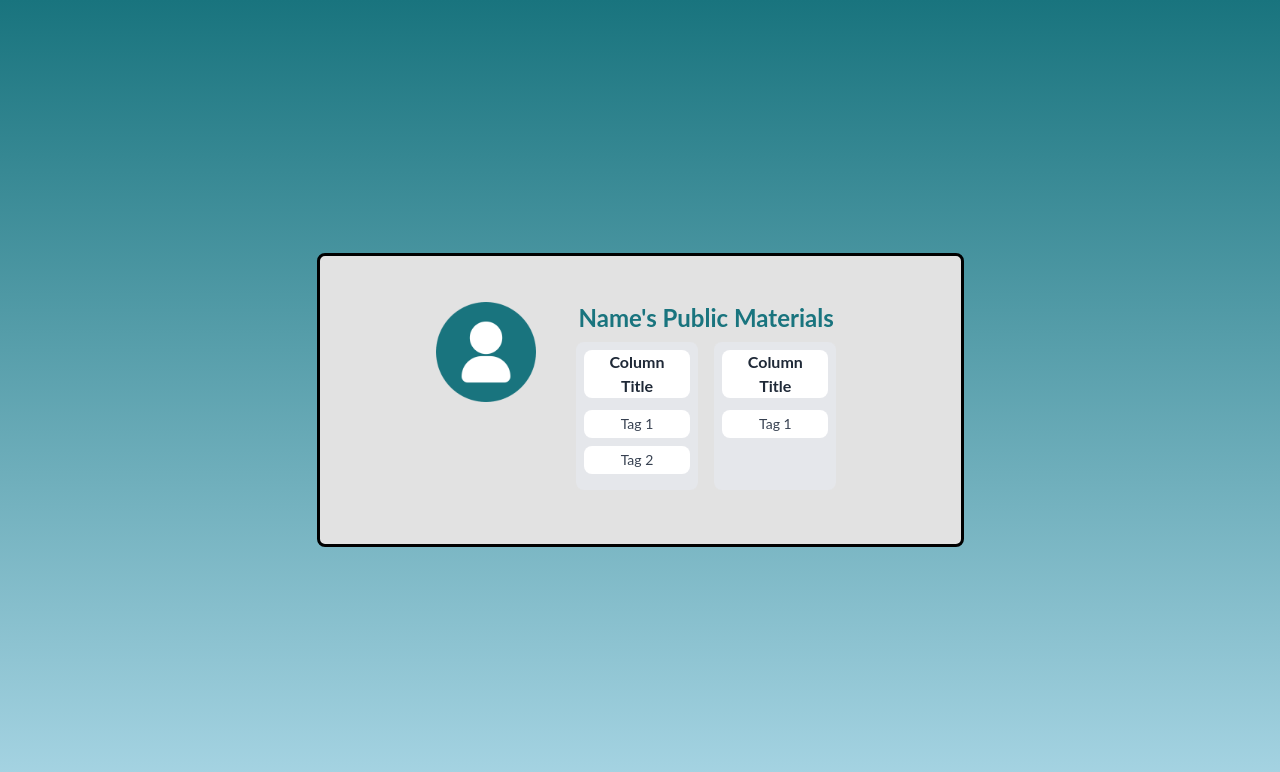
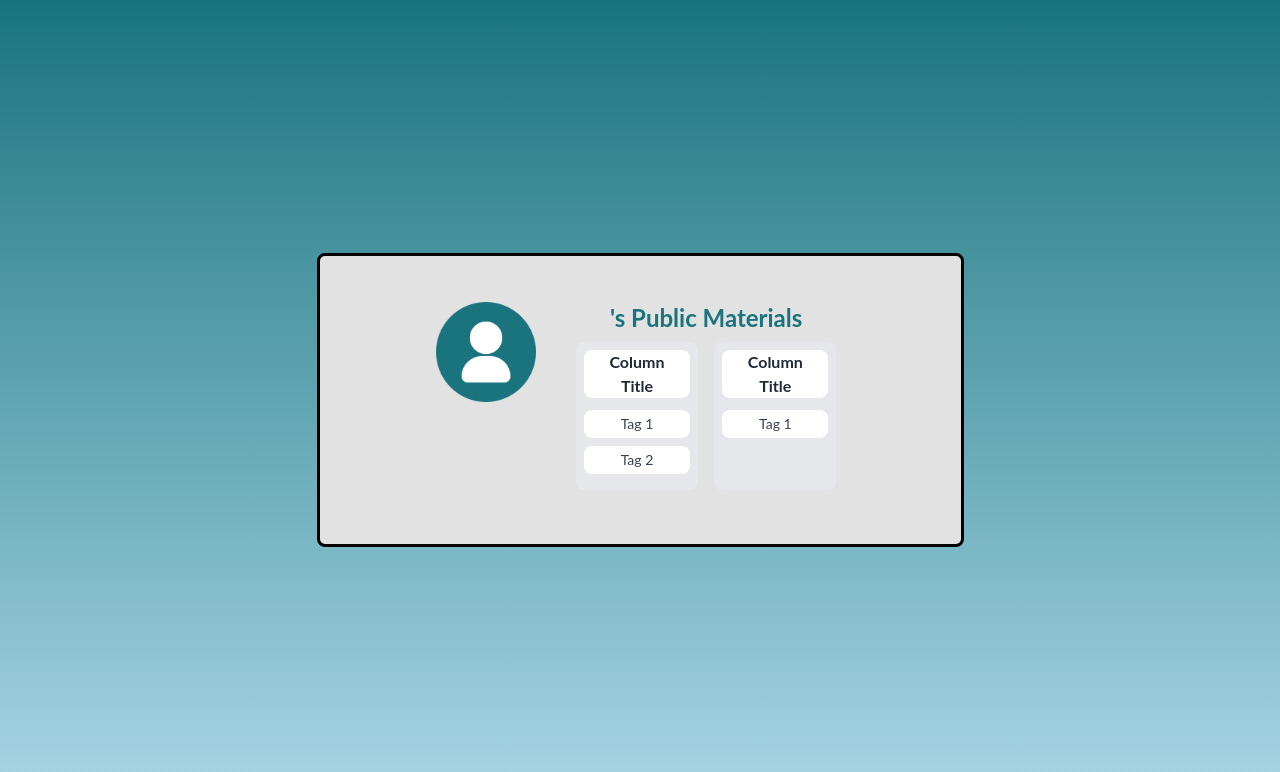
Before and after one commit to COSC-499-W2023/year-long-project-team-11, a React (Create React App) app in the folder app/frontend/: page /UserProfile in a window 1280 px wide. Shown: the top 772 px of the page. Built offline with nearby package versions, Linux system fonts and the light colour scheme.

Commit message:
updated userprofile to show username

```diff
--- a/app/frontend/src/UserProfile.js
+++ b/app/frontend/src/UserProfile.js
@@ -32,7 +32,7 @@ export default function UserProfile() {
 
         {/* Right Column */}
       <div className="grid place-items-center w-[70%] p-4 " id="right-box">
-            <p className="text-[#19747E] font-bold text-2xl">Name's Public Materials</p>
+            <p className="text-[#19747E] font-bold text-2xl">{userData.username}'s Public Materials</p>
 
             <div className="flex">
 
```
